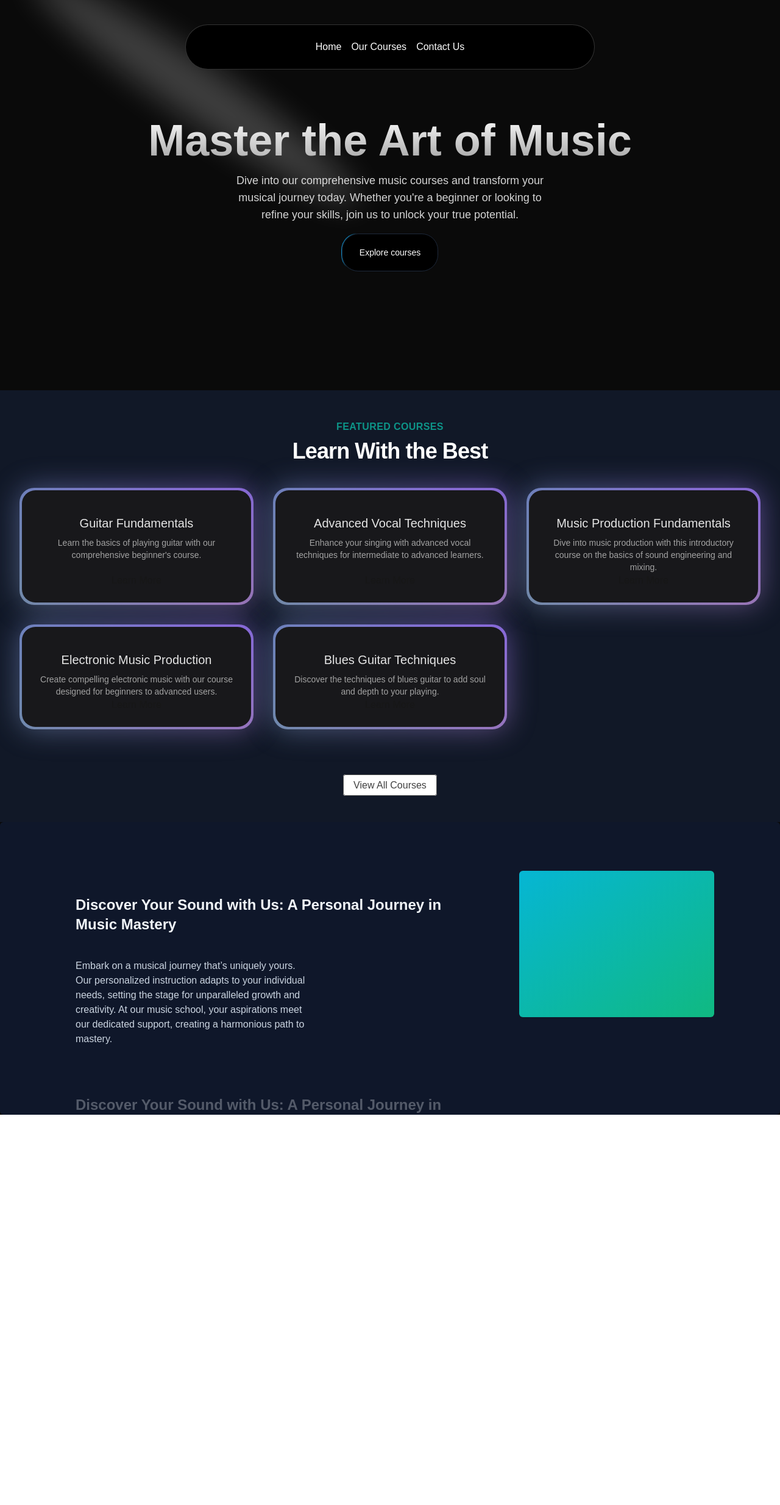
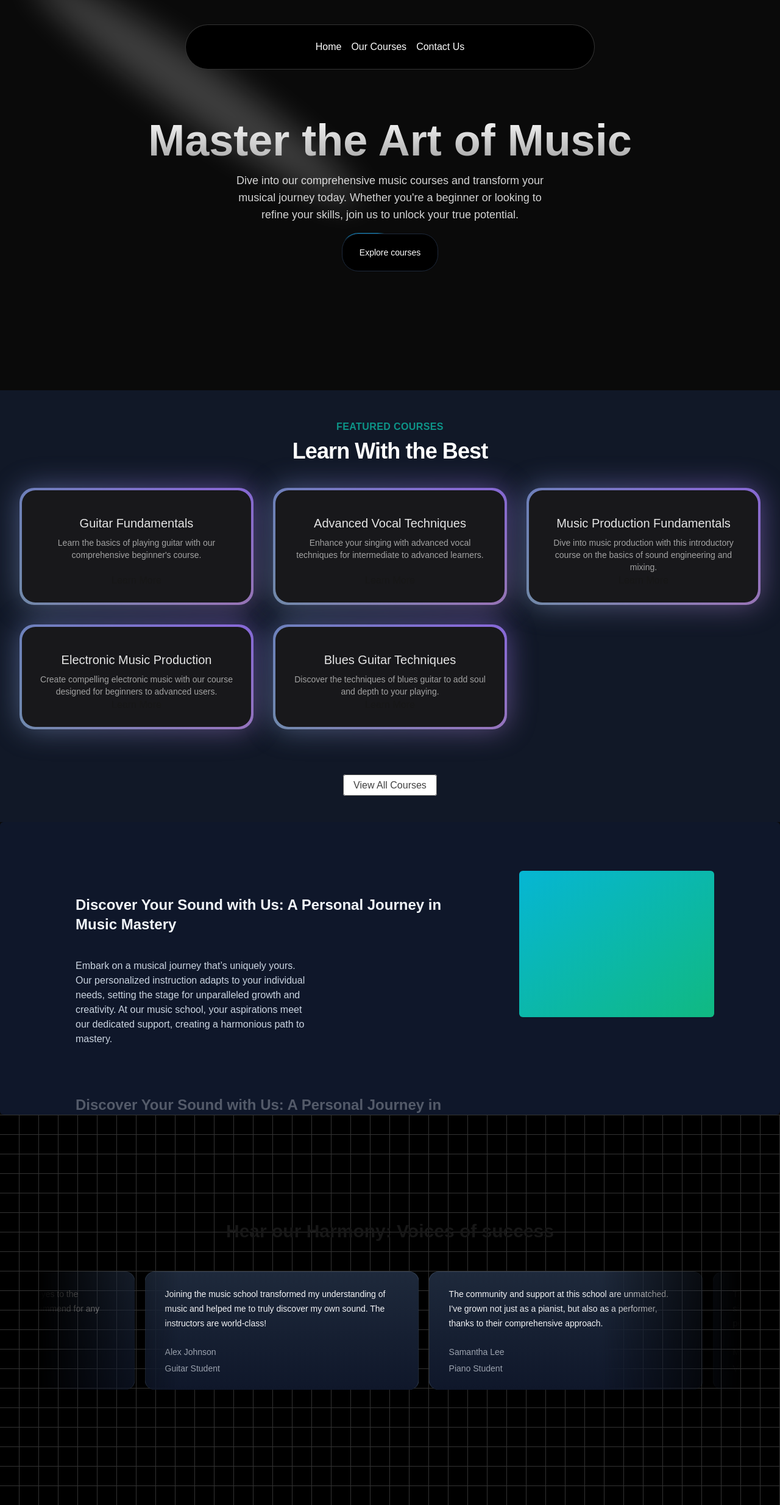
Before and after one commit to vijaysinghkadela/Music-Course-WebApp-Next-JS, a Next.js app: page / in a window 1280 px wide. Shown: the whole page at 61% size. Before the commit the page ends 1828 px from the top, so only its background shows below. Built offline with nearby package versions, Linux system fonts and the light colour scheme.

Commit message:
added Grid background and Moving cards

```diff
--- a/package.json
+++ b/package.json
@@ -11,6 +11,7 @@
   "dependencies": {
     "clsx": "^2.1.1",
     "framer-motion": "^11.11.10",
+    "mini-svg-data-uri": "^1.4.4",
     "next": "15.0.1",
     "react": "^18.3.1",
     "react-dom": "^18.3.1",
--- a/src/app/page.tsx
+++ b/src/app/page.tsx
@@ -1,5 +1,6 @@
 import FeaturedCourses from "@/components/FeaturedCourses";
 import HeroSection from "@/components/HeroSection";
+import MusicSchoolTestimonialCards from "@/components/TestimonialCards";
 import WhyChooseUs from "@/components/WhyChooseUs";
 
 
@@ -10,6 +11,7 @@
 <HeroSection/>
 <FeaturedCourses/>
 <WhyChooseUs/>
+<MusicSchoolTestimonialCards/>
  </main>
   );
 }
--- /dev/null
+++ b/src/components/TestimonialCards.tsx
@@ -0,0 +1,58 @@
+"use client";
+
+import React, { useEffect, useState } from "react";
+import { InfiniteMovingCards } from "./ui/infinite-moving-cards";
+
+const musicSchoolTestimonials = [
+  {
+    quote:
+      "Joining the music school transformed my understanding of music and helped me to truly discover my own sound. The instructors are world-class!",
+    name: "Alex Johnson",
+    title: "Guitar Student",
+  },
+  {
+    quote:
+      "The community and support at this school are unmatched. I've grown not just as a pianist, but also as a performer, thanks to their comprehensive approach.",
+    name: "Samantha Lee",
+    title: "Piano Student",
+  },
+  {
+    quote:
+      "This school offered me the tools and confidence to take my singing to the next level. I'm endlessly grateful for the personalized coaching.",
+    name: "Michael Chen",
+    title: "Vocal Student",
+  },
+  {
+    quote:
+      "As a violinist, finding the right mentor can be challenging, but this school matched me with a teacher who truly understands my goals and challenges.",
+    name: "Emily Taylor",
+    title: "Violin Student",
+  },
+  {
+    quote:
+      "The production courses here opened my eyes to the intricacies of music production. Highly recommend for any aspiring producers!",
+    name: "Chris Morales",
+    title: "Music Production Student",
+  },
+];
+
+const MusicSchoolTestimonialCards = () => {
+  return (
+    <div className="h-[40rem] w-full dark:bg-black dark:bg-grid-white/[0.2] relative flex flex-col items-center justify-center overflow-hidden">
+      <h2 className="text-3xl font-bold text-center mb-8 z-10">
+        Hear our Harmony: Voices of success
+      </h2>
+      <div className="flex justify-center w-full overflow-hidden px-4 sm:px-6 lg:px-8">
+        <div className="w-full max-w-6xl">
+          <InfiniteMovingCards
+            items={musicSchoolTestimonials}
+            direction="right"
+            speed="slow"
+          />
+        </div>
+      </div>
+    </div>
+  );
+};
+
+export default MusicSchoolTestimonialCards;
--- /dev/null
+++ b/src/components/ui/infinite-moving-cards.tsx
@@ -0,0 +1,121 @@
+"use client";
+
+import { cn } from "@/lib/utils";
+import React, { useEffect, useState } from "react";
+
+export const InfiniteMovingCards = ({
+  items,
+  direction = "left",
+  speed = "fast",
+  pauseOnHover = true,
+  className,
+}: {
+  items: {
+    quote: string;
+    name: string;
+    title: string;
+  }[];
+  direction?: "left" | "right";
+  speed?: "fast" | "normal" | "slow";
+  pauseOnHover?: boolean;
+  className?: string;
+}) => {
+  const containerRef = React.useRef<HTMLDivElement>(null);
+  const scrollerRef = React.useRef<HTMLUListElement>(null);
+
+  useEffect(() => {
+    addAnimation();
+  }, []);
+  const [start, setStart] = useState(false);
+  function addAnimation() {
+    if (containerRef.current && scrollerRef.current) {
+      const scrollerContent = Array.from(scrollerRef.current.children);
+
+      scrollerContent.forEach((item) => {
+        const duplicatedItem = item.cloneNode(true);
+        if (scrollerRef.current) {
+          scrollerRef.current.appendChild(duplicatedItem);
+        }
+      });
+
+      getDirection();
+      getSpeed();
+      setStart(true);
+    }
+  }
+  const getDirection = () => {
+    if (containerRef.current) {
+      if (direction === "left") {
+        containerRef.current.style.setProperty(
+          "--animation-direction",
+          "forwards"
+        );
+      } else {
+        containerRef.current.style.setProperty(
+          "--animation-direction",
+          "reverse"
+        );
+      }
+    }
+  };
+  const getSpeed = () => {
+    if (containerRef.current) {
+      if (speed === "fast") {
+        containerRef.current.style.setProperty("--animation-duration", "20s");
+      } else if (speed === "normal") {
+        containerRef.current.style.setProperty("--animation-duration", "40s");
+      } else {
+        containerRef.current.style.setProperty("--animation-duration", "80s");
+      }
+    }
+  };
+  return (
+    <div
+      ref={containerRef}
+      className={cn(
+        "scroller relative z-20  max-w-7xl overflow-hidden  [mask-image:linear-gradient(to_right,transparent,white_20%,white_80%,transparent)]",
+        className
+      )}
+    >
+      <ul
+        ref={scrollerRef}
+        className={cn(
+          " flex min-w-full shrink-0 gap-4 py-4 w-max flex-nowrap",
+          start && "animate-scroll ",
+          pauseOnHover && "hover:[animation-play-state:paused]"
+        )}
+      >
+        {items.map((item, idx) => (
+          <li
+            className="w-[350px] max-w-full relative rounded-2xl border border-b-0 flex-shrink-0 border-slate-700 px-8 py-6 md:w-[450px]"
+            style={{
+              background:
+                "linear-gradient(180deg, var(--slate-800), var(--slate-900)",
+            }}
+            key={item.name}
+          >
+            <blockquote>
+              <div
+                aria-hidden="true"
+                className="user-select-none -z-1 pointer-events-none absolute -left-0.5 -top-0.5 h-[calc(100%_+_4px)] w-[calc(100%_+_4px)]"
+              ></div>
+              <span className=" relative z-20 text-sm leading-[1.6] text-gray-100 font-normal">
+                {item.quote}
+              </span>
+              <div className="relative z-20 mt-6 flex flex-row items-center">
+                <span className="flex flex-col gap-1">
+                  <span className=" text-sm leading-[1.6] text-gray-400 font-normal">
+                    {item.name}
+                  </span>
+                  <span className=" text-sm leading-[1.6] text-gray-400 font-normal">
+                    {item.title}
+                  </span>
+                </span>
+              </div>
+            </blockquote>
+          </li>
+        ))}
+      </ul>
+    </div>
+  );
+};
--- a/tailwind.config.ts
+++ b/tailwind.config.ts
@@ -1,10 +1,34 @@
 import type { Config } from "tailwindcss";
+
+const svgToDataUri = require("mini-svg-data-uri");
 const defaultTheme = require("tailwindcss/defaultTheme");
 const colors = require("tailwindcss/colors");
 const {
   default: flattenColorPalette,
 } = require("tailwindcss/lib/util/flattenColorPalette");
 
+function addSvgPatterns({ matchUtilities, theme }: any) {
+  matchUtilities(
+    {
+      'bg-grid': (value: any) => ({
+        backgroundImage: `url("${svgToDataUri(
+          `<svg xmlns="http://www.w3.org/2000/svg" viewBox="0 0 32 32" width="32" height="32" fill="none" stroke="${value}"><path d="M0 .5H31.5V32"/></svg>`
+        )}")`,
+      }),
+      'bg-grid-small': (value: any) => ({
+        backgroundImage: `url("${svgToDataUri(
+          `<svg xmlns="http://www.w3.org/2000/svg" viewBox="0 0 32 32" width="8" height="8" fill="none" stroke="${value}"><path d="M0 .5H31.5V32"/></svg>`
+        )}")`,
+      }),
+      'bg-dot': (value: any) => ({
+        backgroundImage: `url("${svgToDataUri(
+          `<svg xmlns="http://www.w3.org/2000/svg" viewBox="0 0 32 32" width="16" height="16" fill="none"><circle fill="${value}" id="pattern-circle" cx="10" cy="10" r="1.6257413380501518"></circle></svg>`
+        )}")`,
+      }),
+    },
+    { values: flattenColorPalette(theme('backgroundColor')), type: 'color' }
+  );
+}
 
 const config: Config = {
   content: [
@@ -17,6 +41,8 @@
     extend: {
       animation: {
         spotlight: "spotlight 2s ease .75s 1 forwards",
+        scroll:
+        "scroll var(--animation-duration, 40s) var(--animation-direction, forwards) linear infinite",
       },
       keyframes: {
         spotlight: {
@@ -29,6 +55,11 @@
             transform: "translate(-50%,-40%) scale(1)",
           },
         },
+        scroll: {
+          to: {
+            transform: "translate(calc(-50% - 0.5rem))",
+          },
+        },
       },
       colors: {
         background: "var(--background)",
@@ -37,7 +68,7 @@
     },
   },
   plugins: [
-    addVariablesForColors,
+    addVariablesForColors, addSvgPatterns
 
   ],
 };
```
Also changed, not shown: 1 other file (tests, documents, lock files or other folders).
